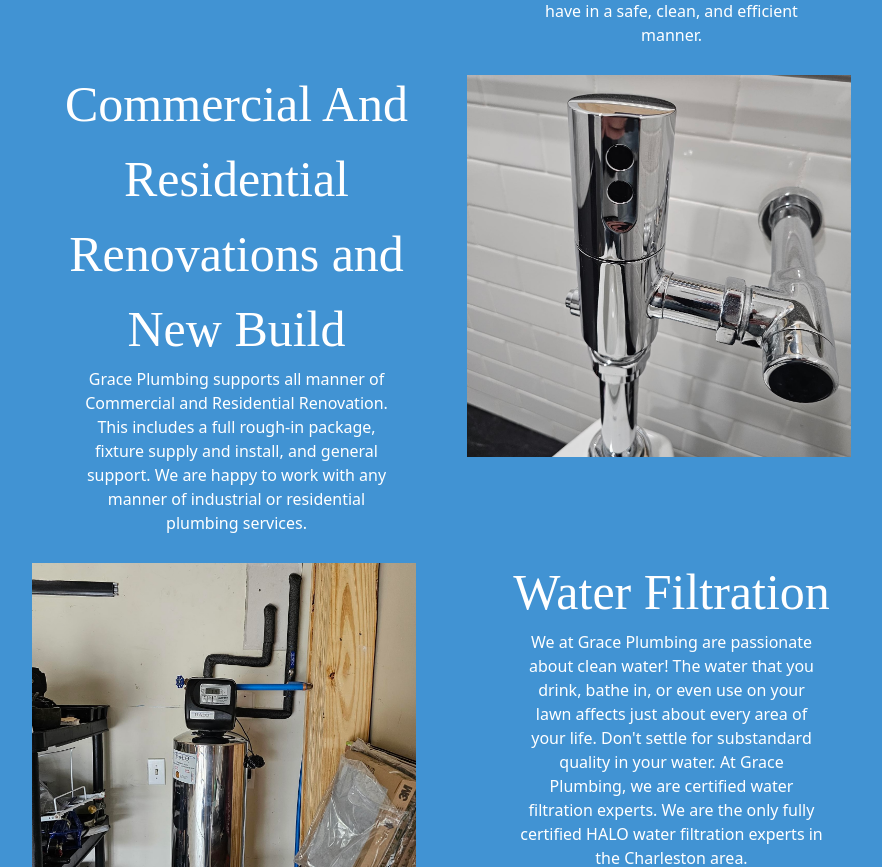
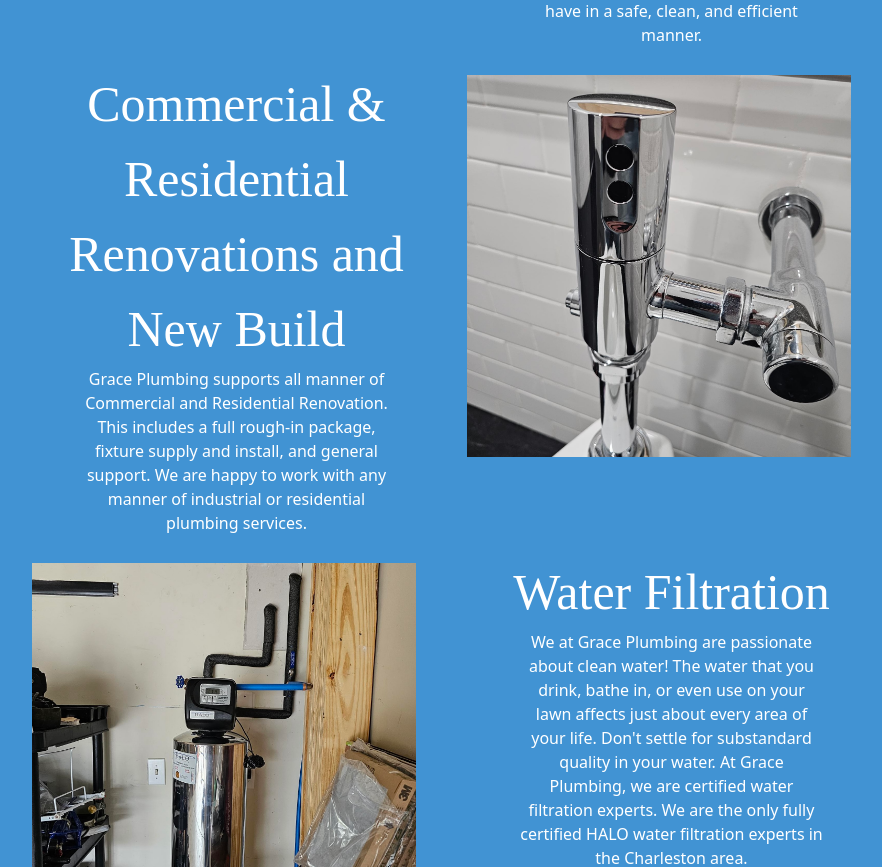
Before and after one commit to trignomtry/grace, a plain HTML site: page index.html in a window 1280 px wide. Shown: the part 865-1732 px from the top of the page, without its empty margins (196-1078 px from the left). Drawn offline with nearby package versions, Linux system fonts and the light colour scheme; a script that the page names is missing; a web font is replaced by a local one.

Commit message:
changed and to ampersand

```diff
--- a/index.html
+++ b/index.html
@@ -30,7 +30,7 @@
 
     </div>
     <div id="commercial" class="cards">
-        <div><h1 class="text-center">Commercial And Residential Renovations and New Build</h1>
+        <div><h1 class="text-center">Commercial & Residential Renovations and New Build</h1>
             <p>Grace Plumbing supports all manner of Commercial and Residential Renovation. This includes a full rough-in package, fixture supply and install, and general support. We are happy to work with any manner of industrial or residential plumbing services.</p>
         </div>
         <iframe src="./images/commercial/slides.html" class="slide"></iframe>
```
